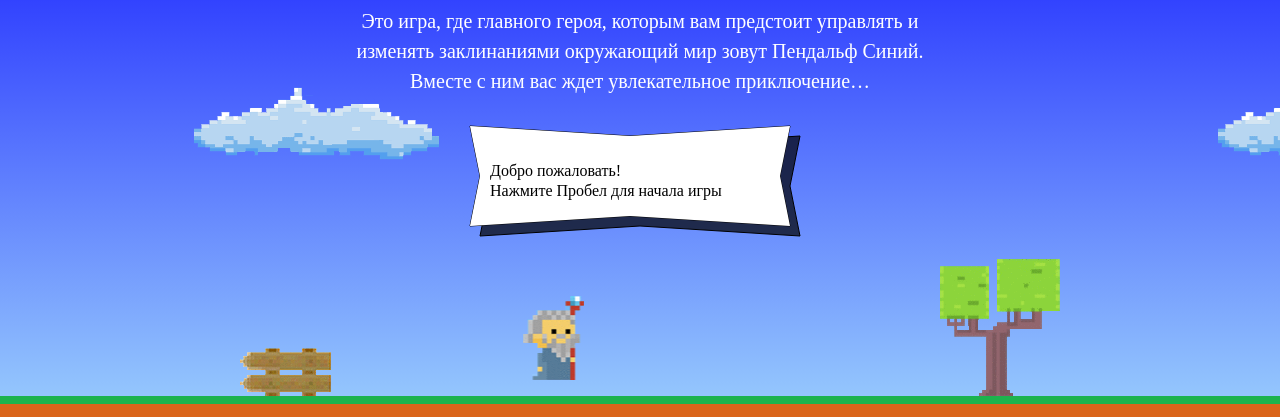
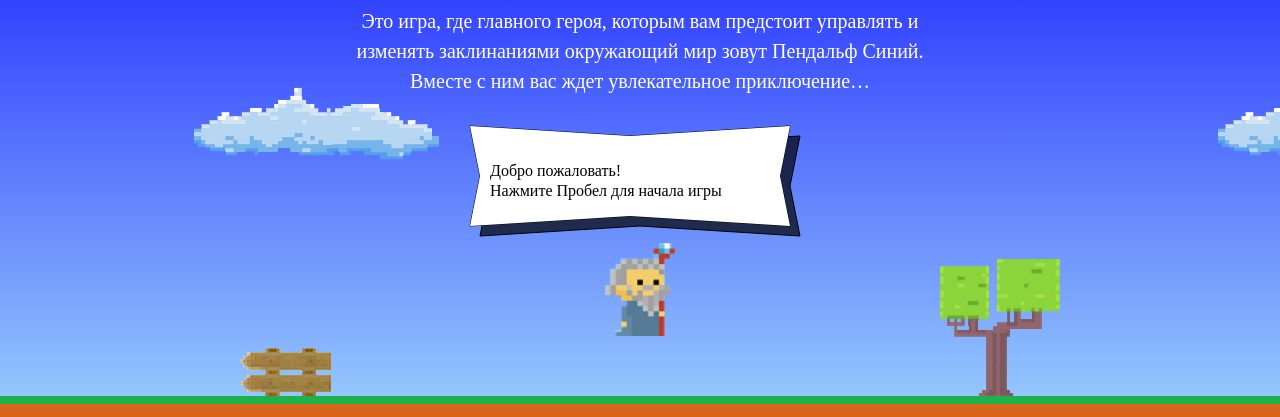
Before and after one commit to AlexLarina/htmlacademy-code-and-magic, a website: page index.html in a window 1280 px wide. Shown: the part 203-620 px from the top of the page. Drawn offline with Linux system fonts and the light colour scheme; a web font is replaced by a local one.

Commit message:
Adding initial wizard position on game field

```diff
--- a/index.html
+++ b/index.html
@@ -174,7 +174,28 @@
 </template>
 
 <script>
-  var fireballSize = 100;
+  var LEFT_SPEED = 5;
+  var RIGHT_SPEED = 2;
+
+  var fireballSize = 22;
+  var wizardSpeed = 3;
+  var wizardWidth = 70;
+
+  var getFireballSpeed = function (left) {
+    return left === true ? LEFT_SPEED : RIGHT_SPEED;
+  };
+
+  var getWizardHeight = function () {
+    return 1.337 * wizardWidth;
+  };
+
+  var getWizardX = function (width) {
+    return (width - wizardWidth) / 2;
+  };
+
+  var getWizardY = function (height) {
+    return height / 3 + getWizardHeight() / 2;
+  };
 </script>
 <script src="./js/game.js"></script>
 
```
